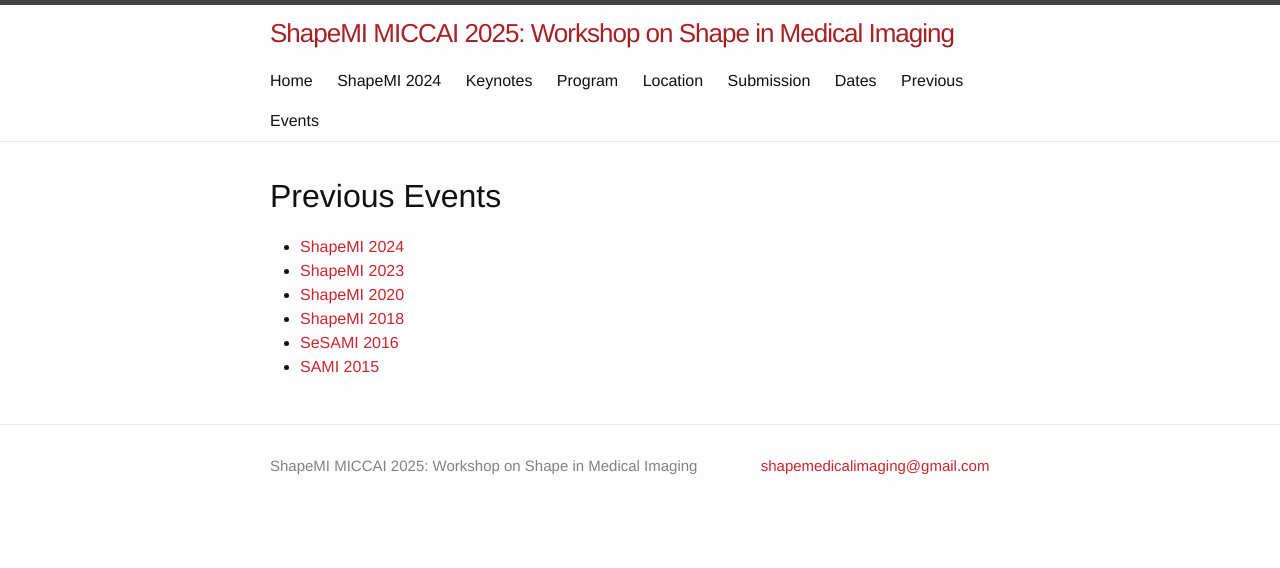
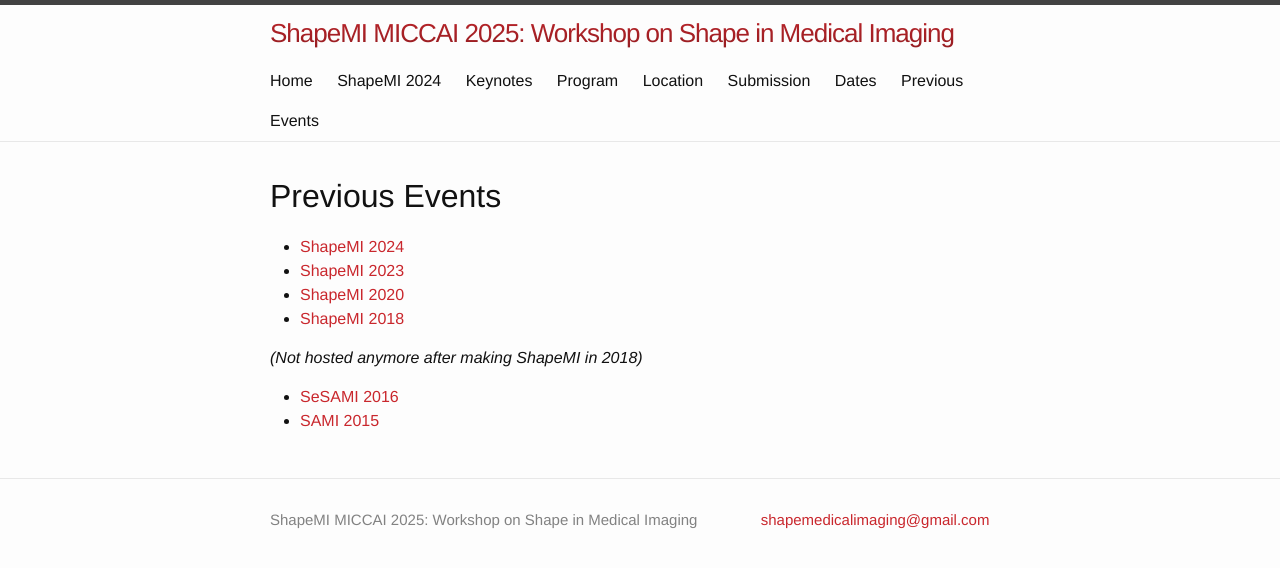
Before and after one commit to shapemi/shapemi.github.io, a Jekyll site: the page built from previousevents/index.md, in a window 1280 px wide. Shown: the top 568 px of the page. Built offline with Jekyll 4.4.1, drawn with Linux system fonts in a browser that asks for light colours.

Commit message:
Update index.md
updated non working sites

```diff
--- a/previousevents/index.md
+++ b/previousevents/index.md
@@ -10,5 +10,7 @@ order: 6
 - [ShapeMI 2023](https://shapemi.github.io/shapemi2023/)
 - [ShapeMI 2020](https://shapemi.github.io/shapemi2020/)
 - [ShapeMI 2018](https://shapemi.github.io/shapemi2018/)
+
+*(Not hosted anymore after making ShapeMI in 2018)*
 - [SeSAMI 2016](https://sites.google.com/site/sesami2016/)
 - [SAMI 2015](https://sites.google.com/site/miccaisami2015/)
```
